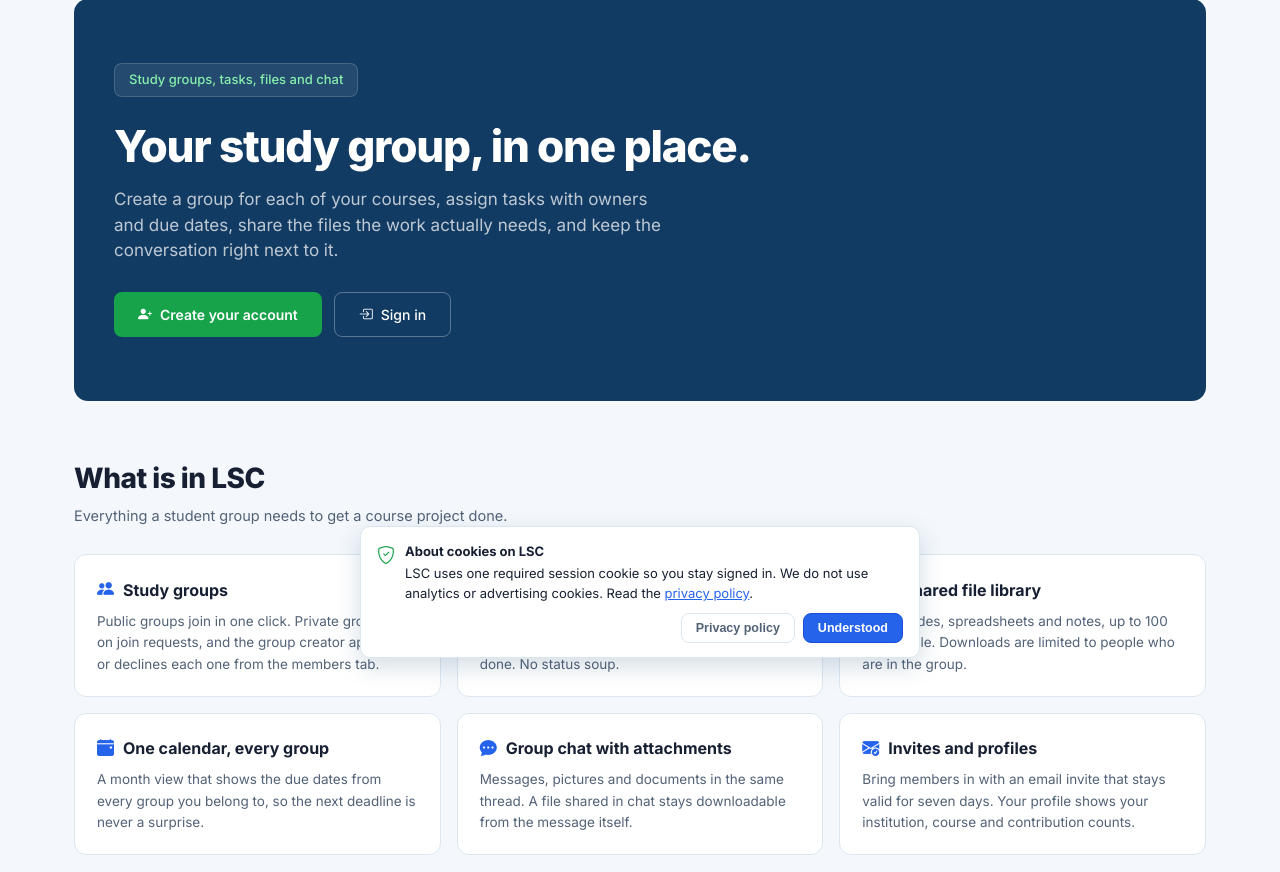
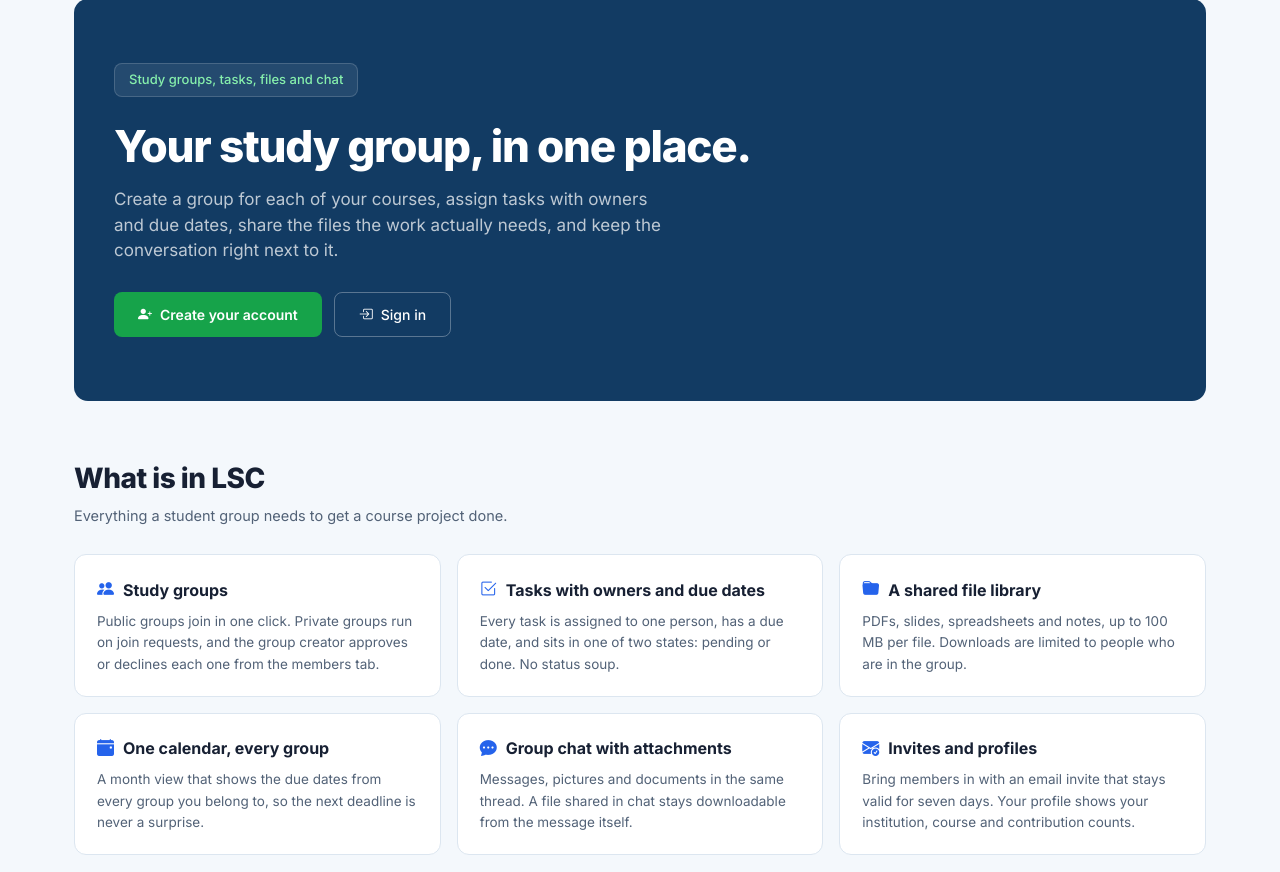
Before and after one commit to MJjimmy/LSC, a PHP site: page /index.php in a window 1280 px wide. Shown: the part 126-998 px from the top of the page. Run offline with PHP 8.4, Linux system fonts and the light colour scheme.

Commit message:
fix(ui): remove cookie disclosure popup without changing sessions

```diff
--- a/views/partials/consent.php
+++ b/views/partials/consent.php
@@ -1,37 +1,3 @@
 <?php
-// Cookie disclosure banner. LSC sets one required session cookie (login
-// state) and uses no analytics or advertising cookies, so this is a
-// disclosure with an acknowledge action rather than an opt-in form.
-?>
-<div id="lsc-consent" style="display:none;position:fixed;left:16px;right:16px;bottom:16px;z-index:9999;max-width:560px;margin:0 auto;background:var(--card, #ffffff);border:1px solid var(--border, #dce6f0);border-radius:10px;padding:14px 16px;box-shadow:0 8px 24px rgba(18,59,99,.18);font-size:13px;line-height:1.55;color:var(--text-primary, #172033);font-family:'Inter',system-ui,sans-serif;">
-    <div style="display:flex;gap:10px;align-items:flex-start;">
-        <i class="bi bi-shield-check" style="color:var(--green, #15803d);font-size:18px;margin-top:1px;flex-shrink:0;"></i>
-        <div>
-            <strong style="display:block;margin-bottom:2px;">About cookies on LSC</strong>
-            LSC uses one required session cookie so you stay signed in. We do not use analytics or advertising cookies.
-            Read the <a href="privacy.php" style="color:var(--brand, #2563eb);">privacy policy</a>.
-        </div>
-    </div>
-    <div style="display:flex;justify-content:flex-end;gap:8px;margin-top:10px;">
-        <button type="button" onclick="location.href='privacy.php'" style="border:1px solid var(--border, #dce6f0);background:transparent;color:var(--text-secondary, #526277);border-radius:8px;padding:7px 14px;font-size:12.5px;font-weight:600;cursor:pointer;">Privacy policy</button>
-        <button type="button" id="lsc-consent-accept" style="border:1px solid var(--brand-dark, #1d4ed8);background:var(--brand, #2563eb);color:#fff;border-radius:8px;padding:7px 14px;font-size:12.5px;font-weight:600;cursor:pointer;">Understood</button>
-    </div>
-</div>
-<script>
-(function () {
-    try {
-        if (!localStorage.getItem('lsc-consent')) {
-            var box = document.getElementById('lsc-consent');
-            if (box) { box.style.display = 'block'; }
-        }
-        var accept = document.getElementById('lsc-consent-accept');
-        if (accept) {
-            accept.addEventListener('click', function () {
-                localStorage.setItem('lsc-consent', String(new Date().toISOString()));
-                var box = document.getElementById('lsc-consent');
-                if (box) { box.style.display = 'none'; }
-            });
-        }
-    } catch (error) { /* Consent stays hidden when storage is unavailable. */ }
-})();
-</script>
+// Required sign-in cookies remain enabled and documented in privacy.php.
+// No cookie disclosure popup is rendered.
```
Also changed, not shown: tests/help-profile.php (+2 -0 lines).
